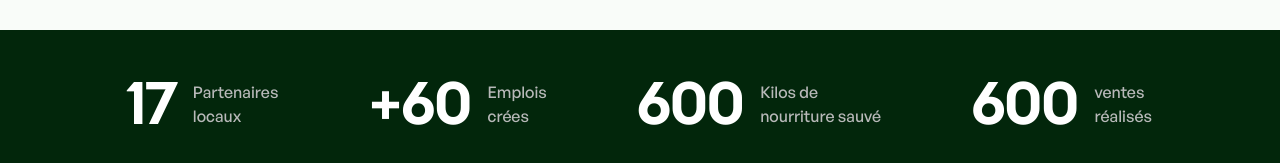
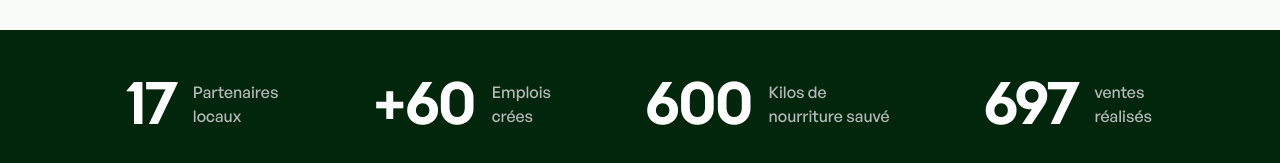
Before and after one commit to KiritoEM/lokaly-POESAM-website, a Next.js app: page / in a window 1280 px wide. Shown: the part 789-952 px from the top of the page. Built offline with nearby package versions, Linux system fonts and the light colour scheme.

Commit message:
add brand content

```diff
--- a/package.json
+++ b/package.json
@@ -13,6 +13,7 @@
     "next": "14.2.3",
     "react": "^18",
     "react-dom": "^18",
+    "react-intersection-observer": "^9.10.2",
     "sass": "^1.77.0",
     "split-text": "^1.0.0"
   },
--- a/src/components/Brand.tsx
+++ b/src/components/Brand.tsx
@@ -1,6 +1,30 @@
+import { useEffect } from "react";
+import { delay, motion, useAnimation } from "framer-motion";
+import { useInView } from "react-intersection-observer";
+
 const Brand = (): JSX.Element => {
+  const controls = useAnimation();
+  const { ref, inView } = useInView();
+
+  useEffect(() => {
+    if (inView) {
+      controls.start("visible");
+    }
+  }, [controls, inView]);
+
+  const variants = {
+    hidden: { opacity: 0, y: 20, x: 35, scale: 0 },
+    visible: { opacity: 1, y: 0, x: 0, scale: 1, transition: { delay: 0.5 } },
+  };
+
   return (
-    <section className="brand bg-green02 px-32 py-10 flex flex-wrap items-center justify-between">
+    <motion.section
+      ref={ref}
+      initial="hidden"
+      animate={controls}
+      variants={variants}
+      className="brand bg-green02 px-32 py-10 flex flex-wrap items-center justify-between"
+    >
       <div className="partenary flex gap-4 items-center">
         <h4 className="text-6xl text-white calSans pt-2">17</h4>
         <p className="text-white01">
@@ -23,13 +47,14 @@ const Brand = (): JSX.Element => {
         </p>
       </div>
       <div className="selling flex gap-4 items-center">
-        <h4 className="text-6xl text-white calSans pt-2">600</h4>
+        <h4 className="text-6xl text-white calSans pt-2">697</h4>
         <p className="text-white01">
-          ventes<br />
+          ventes
+          <br />
           réalisés
         </p>
       </div>
-    </section>
+    </motion.section>
   );
 };
 
```
Also changed, not shown: 1 other file (tests, documents, lock files or other folders).
